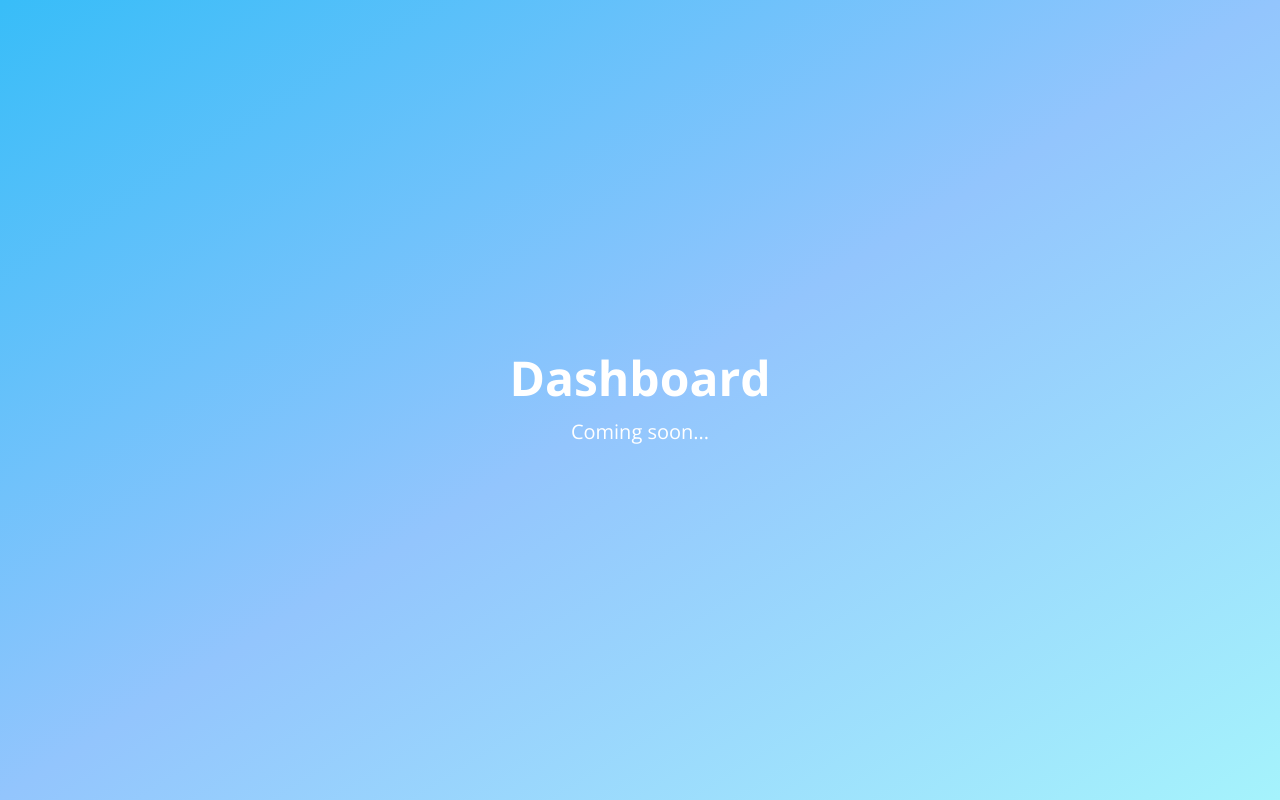
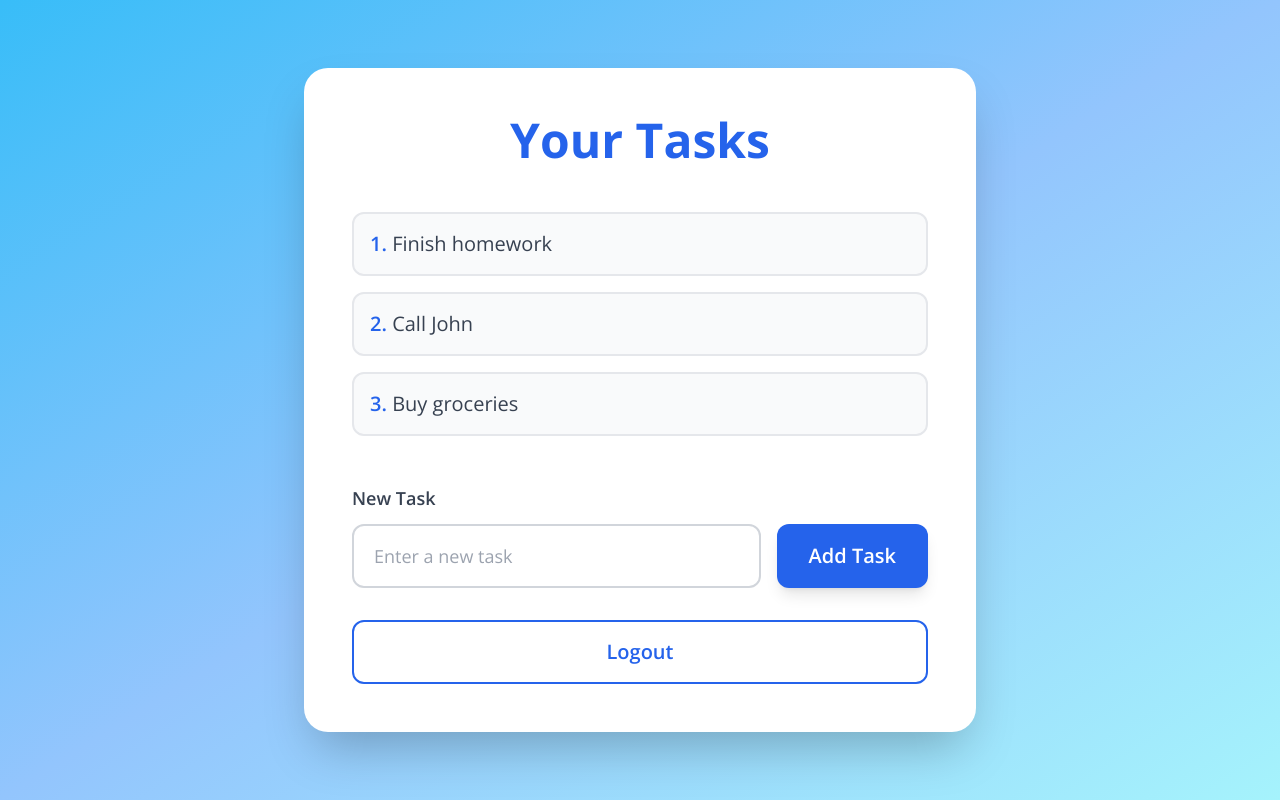
Before and after one commit to RamsGIT21/OSC4TASKMANAGER, a React (Vite) app: page /dashboard in a window 1280 px wide. Built offline with nearby package versions, Linux system fonts and the light colour scheme.

Commit message:
Updated Dashboard.tsx

```diff
--- a/src/pages/Dashboard.tsx
+++ b/src/pages/Dashboard.tsx
@@ -1,9 +1,75 @@
+import { useState } from 'react';
+import { useNavigate } from 'react-router-dom';
+
 function Dashboard() {
+  const navigate = useNavigate();
+  const [tasks, setTasks] = useState([
+    'Finish homework',
+    'Call John',
+    'Buy groceries'
+  ]);
+  const [newTask, setNewTask] = useState('');
+
+  const handleAddTask = (e: React.FormEvent) => {
+    e.preventDefault();
+    if (newTask.trim()) {
+      setTasks([...tasks, newTask.trim()]);
+      setNewTask('');
+    }
+  };
+
+  const handleLogout = () => {
+    navigate('/');
+  };
+
   return (
-    <div className="min-h-screen bg-gradient-to-br from-sky-400 via-blue-300 to-cyan-200 flex items-center justify-center px-4">
-      <div className="text-center text-white">
-        <h1 className="text-5xl font-bold">Dashboard</h1>
-        <p className="mt-4 text-xl">Coming soon...</p>
+    <div className="min-h-screen bg-gradient-to-br from-sky-400 via-blue-300 to-cyan-200 flex items-center justify-center px-4 py-8">
+      <div className="bg-white rounded-3xl shadow-2xl p-12 w-full max-w-2xl">
+        <h1 className="text-5xl font-bold text-blue-600 text-center mb-12">
+          Your Tasks
+        </h1>
+
+        <div className="mb-12">
+          <ul className="space-y-4">
+            {tasks.map((task, index) => (
+              <li
+                key={index}
+                className="text-xl text-gray-700 bg-gray-50 p-4 rounded-xl border-2 border-gray-200"
+              >
+                <span className="font-semibold text-blue-600">{index + 1}.</span> {task}
+              </li>
+            ))}
+          </ul>
+        </div>
+
+        <form onSubmit={handleAddTask} className="mb-8">
+          <label htmlFor="newTask" className="block text-lg font-semibold text-gray-700 mb-3">
+            New Task
+          </label>
+          <div className="flex flex-col sm:flex-row gap-4">
+            <input
+              type="text"
+              id="newTask"
+              value={newTask}
+              onChange={(e) => setNewTask(e.target.value)}
+              className="flex-1 px-5 py-4 text-lg border-2 border-gray-300 rounded-xl focus:outline-none focus:border-blue-500 transition-colors"
+              placeholder="Enter a new task"
+            />
+            <button
+              type="submit"
+              className="bg-blue-600 text-white font-semibold text-xl py-4 px-8 rounded-xl shadow-lg hover:bg-blue-700 hover:shadow-xl transition-all duration-300"
+            >
+              Add Task
+            </button>
+          </div>
+        </form>
+
+        <button
+          onClick={handleLogout}
+          className="w-full bg-white text-blue-600 border-2 border-blue-600 font-semibold text-xl py-4 rounded-xl hover:bg-blue-50 transition-all duration-300"
+        >
+          Logout
+        </button>
       </div>
     </div>
   );
```
